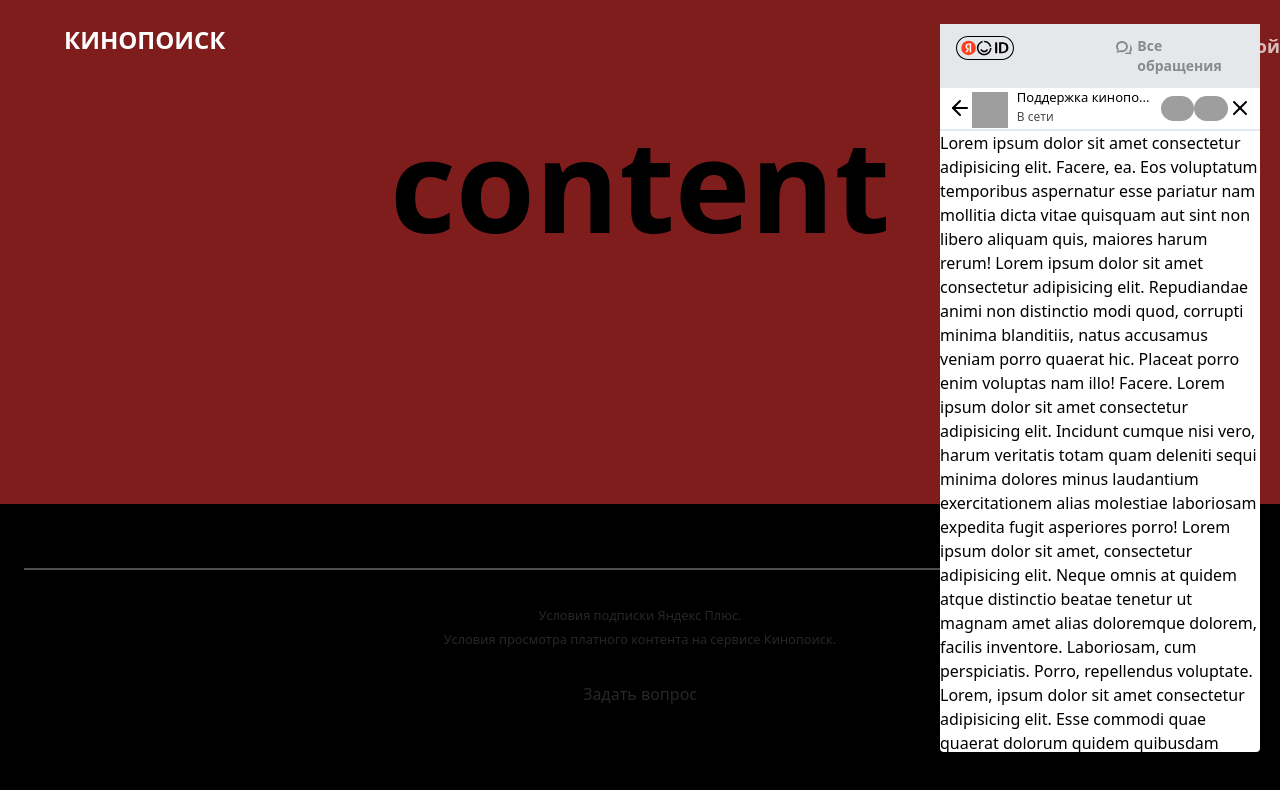
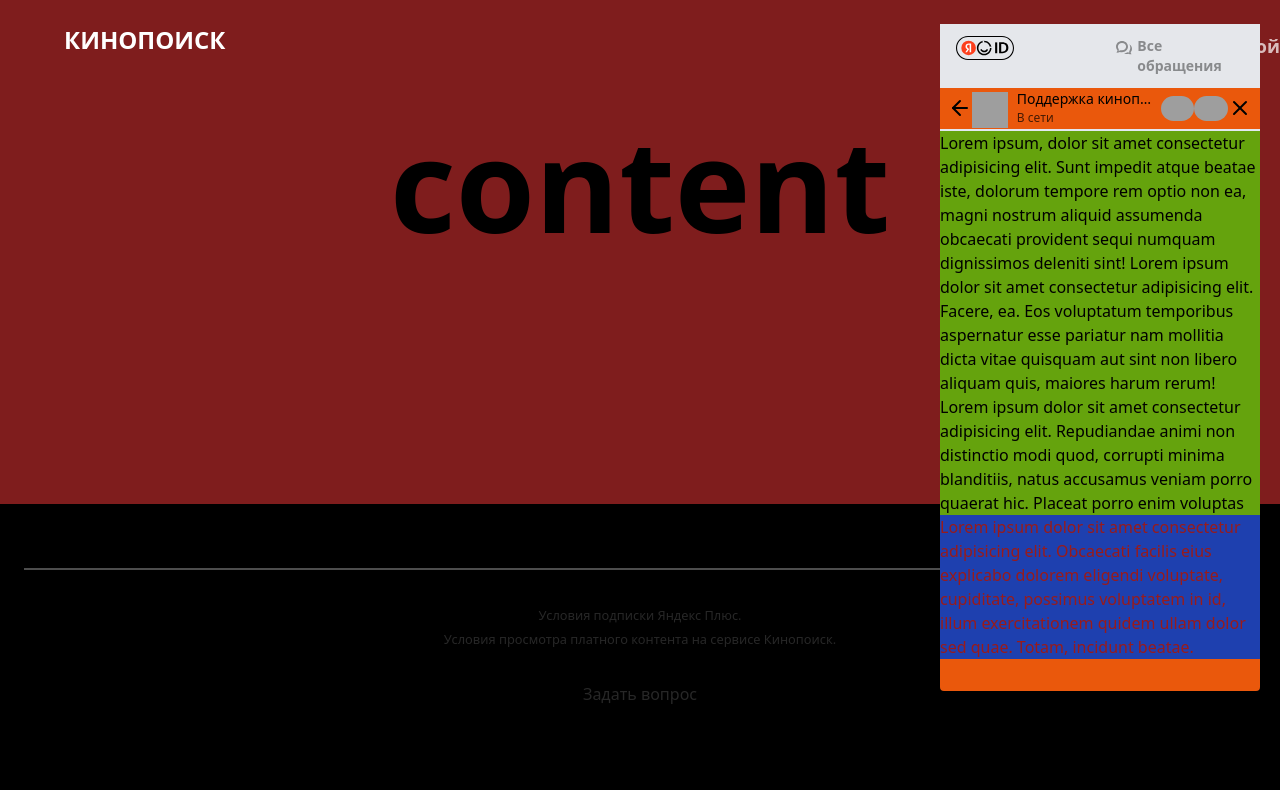
Before and after one commit to valikbrrr/react-typescript-project, a React (Create React App) app: page /entrance in a window 1280 px wide. Both pictures are taken after a click on the element "Задать вопрос". Shown: the top 790 px of the page. Built offline with nearby package versions, Linux system fonts and the light colour scheme; grey boxes are pictures that could not be loaded.

Commit message:
feat: sketch Chat (position with CSS)

```diff
--- a/src/HomePageComponents/ChatQuestion/BodyChat.tsx
+++ b/src/HomePageComponents/ChatQuestion/BodyChat.tsx
@@ -1,40 +1,60 @@
+// import InputChat from "./InputChat";
+
+// import InputChat from "./InputChat";
+
 const BodyChat = () => {
   return (
     <div className="">
-      Lorem ipsum dolor sit amet consectetur adipisicing elit. Facere, ea. Eos
-      voluptatum temporibus aspernatur esse pariatur nam mollitia dicta vitae
-      quisquam aut sint non libero aliquam quis, maiores harum rerum! Lorem
-      ipsum dolor sit amet consectetur adipisicing elit. Repudiandae animi non
-      distinctio modi quod, corrupti minima blanditiis, natus accusamus veniam
-      porro quaerat hic. Placeat porro enim voluptas nam illo! Facere. Lorem
-      ipsum dolor sit amet consectetur adipisicing elit. Incidunt cumque nisi
-      vero, harum veritatis totam quam deleniti sequi minima dolores minus
-      laudantium exercitationem alias molestiae laboriosam expedita fugit
-      asperiores porro! Lorem ipsum dolor sit amet, consectetur adipisicing
-      elit. Neque omnis at quidem atque distinctio beatae tenetur ut magnam amet
-      alias doloremque dolorem, facilis inventore. Laboriosam, cum perspiciatis.
-      Porro, repellendus voluptate. Lorem, ipsum dolor sit amet consectetur
-      adipisicing elit. Esse commodi quae quaerat dolorum quidem quibusdam
-      aliquam voluptatem pariatur distinctio, quis ea ullam eveniet ex deleniti
-      consequuntur quam excepturi adipisci assumenda? Lorem ipsum dolor sit amet
-      consectetur adipisicing elit. Facere, ea. Eos voluptatum temporibus
-      aspernatur esse pariatur nam mollitia dicta vitae quisquam aut sint non
-      libero aliquam quis, maiores harum rerum! Lorem ipsum dolor sit amet
-      consectetur adipisicing elit. Repudiandae animi non distinctio modi quod,
-      corrupti minima blanditiis, natus accusamus veniam porro quaerat hic.
-      Placeat porro enim voluptas nam illo! Facere. Lorem ipsum dolor sit amet
-      consectetur adipisicing elit. Incidunt cumque nisi vero, harum veritatis
-      totam quam deleniti sequi minima dolores minus laudantium exercitationem
-      alias molestiae laboriosam expedita fugit asperiores porro! Lorem ipsum
-      dolor sit amet, consectetur adipisicing elit. Neque omnis at quidem atque
-      distinctio beatae tenetur ut magnam amet alias doloremque dolorem, facilis
-      inventore. Laboriosam, cum perspiciatis. Porro, repellendus voluptate.
-      Lorem, ipsum dolor sit amet consectetur adipisicing elit. Esse commodi
-      quae quaerat dolorum quidem quibusdam aliquam voluptatem pariatur
-      distinctio, quis ea ullam eveniet ex deleniti consequuntur quam excepturi
-      adipisci assumenda?
+      <div className="overflow-y-scroll h-96 bg-pink-600">
+        <div className="bg-lime-600">
+          Lorem ipsum, dolor sit amet consectetur adipisicing elit. Sunt impedit
+          atque beatae iste, dolorum tempore rem optio non ea, magni nostrum
+          aliquid assumenda obcaecati provident sequi numquam dignissimos
+          deleniti sint! Lorem ipsum dolor sit amet consectetur adipisicing
+          elit. Facere, ea. Eos voluptatum temporibus aspernatur esse pariatur
+          nam mollitia dicta vitae quisquam aut sint non libero aliquam quis,
+          maiores harum rerum! Lorem ipsum dolor sit amet consectetur
+          adipisicing elit. Repudiandae animi non distinctio modi quod, corrupti
+          minima blanditiis, natus accusamus veniam porro quaerat hic. Placeat
+          porro enim voluptas nam illo! Facere. Lorem ipsum dolor sit amet
+          consectetur adipisicing elit. Incidunt cumque nisi vero, harum
+          veritatis totam quam deleniti sequi minima dolores minus laudantium
+          exercitationem alias molestiae laboriosam expedita fugit asperiores
+          porro! Lorem ipsum dolor sit amet, consectetur adipisicing elit. Neque
+          omnis at quidem atque distinctio beatae tenetur ut magnam amet alias
+          doloremque dolorem, facilis inventore. Laboriosam, cum perspiciatis.
+          Porro, repellendus voluptate. Lorem, ipsum dolor sit amet consectetur
+          adipisicing elit. Esse commodi quae quaerat dolorum quidem quibusdam
+          aliquam voluptatem pariatur distinctio, quis ea ullam eveniet ex
+          deleniti consequuntur quam excepturi adipisci assumenda? Lorem ipsum
+          dolor sit amet consectetur adipisicing elit. Facere, ea. Eos
+          voluptatum temporibus aspernatur esse pariatur nam mollitia dicta
+          vitae quisquam aut sint non libero aliquam quis, maiores harum rerum!
+          Lorem ipsum dolor sit amet consectetur adipisicing elit. Repudiandae
+          animi non distinctio modi quod, corrupti minima blanditiis, natus
+          accusamus veniam porro quaerat hic. Placeat porro enim voluptas nam
+          illo! Facere. Lorem ipsum dolor sit amet consectetur adipisicing elit.
+          Incidunt cumque nisi vero, harum veritatis totam quam deleniti sequi
+          minima dolores minus laudantium exercitationem alias molestiae
+          laboriosam expedita fugit asperiores porro! Lorem ipsum dolor sit
+        </div>
+      </div>
+      <div className="text-red-800 overflow-y-hidden bg-blue-800 bottom-6 h-1/6">
+        Lorem ipsum dolor sit amet consectetur adipisicing elit. Obcaecati
+        facilis eius explicabo dolorem eligendi voluptate, cupiditate, possimus
+        voluptatem in id, illum exercitationem quidem ullam dolor sed quae.
+        Totam, incidunt beatae.
+      </div>
     </div>
   );
 };
 
 export default BodyChat;
+
+/* <input
+        type="text"
+        className="form-control"
+        placeholder="Username"
+        aria-label="Username"
+        aria-describedby="basic-addon1"
+      ></input> */
--- a/src/HomePageComponents/ChatQuestion/Chat.tsx
+++ b/src/HomePageComponents/ChatQuestion/Chat.tsx
@@ -2,11 +2,15 @@
 import MenuChat from "./MenuChat";
 import BodyChat from "./BodyChat";
 
-const Chat = () => {
+interface IFooterProps {
+  setIsChatOpen: React.Dispatch<React.SetStateAction<boolean>>;
+}
+
+const Chat = ({ setIsChatOpen }: IFooterProps) => {
   return (
-    <div className="float-right fixed bottom-6 top-6 right-5 bg-white rounded w-80 mb-6">
+    <div className="fixed right-5 top-6 bottom-6 bg-orange-600 rounded w-80 h-5/6">
       <HeaderChat />
-      <MenuChat />
+      <MenuChat setIsChatOpen={setIsChatOpen} />
       <BodyChat />
     </div>
   );
--- /dev/null
+++ b/src/HomePageComponents/ChatQuestion/InputChat.tsx
@@ -0,0 +1,13 @@
+const InputChat = () => {
+  return (
+    <div className=""></div>
+    // <div className="text-red-800 overflow-y-hidden fixed bg-blue-800 bottom-6 h-1/5">
+    //   Lorem ipsum dolor sit amet consectetur adipisicing elit. Obcaecati facilis
+    //   eius explicabo dolorem eligendi voluptate, cupiditate, possimus voluptatem
+    //   in id, illum exercitationem quidem ullam dolor sed quae. Totam, incidunt
+    //   beatae.
+    // </div>
+  );
+};
+
+export default InputChat;
--- a/src/HomePageComponents/ChatQuestion/MenuChat.tsx
+++ b/src/HomePageComponents/ChatQuestion/MenuChat.tsx
@@ -3,7 +3,11 @@
 import ExternalLinkChat from "../../assets/icons/ExternalLinkChat.svg";
 import CloseChat from "../../assets/icons/CloseChat.svg";
 
-const BodyChat = () => {
+interface IFooterProps {
+  setIsChatOpen: React.Dispatch<React.SetStateAction<boolean>>;
+}
+
+const BodyChat = ({ setIsChatOpen }: IFooterProps) => {
   return (
     <div className="text-white border-b-2 border-slate-200">
       <div className="grid grid-cols-10 px-2 grid-rows-1">
@@ -20,8 +24,8 @@
           />
         </div>
         <div className="col-span-5 text-black text-left ">
-          <div className="text-[13px] font-medium px-2">
-            Поддержка кинопо...
+          <div className="text-[14px] font-medium px-2 truncate">
+            Поддержка кинопоbcr
           </div>
           <div className="text-[12px] pl-2 opacity-70">В сети</div>
         </div>
@@ -40,6 +44,7 @@
             className="cursor-pointer col-start-3 my-2 rounded-full hover:bg-gray-200"
             src={CloseChat}
             alt="close"
+            onClick={() => setIsChatOpen(false)}
           />
         </div>
       </div>
--- a/src/HomePageComponents/HomePage.tsx
+++ b/src/HomePageComponents/HomePage.tsx
@@ -18,7 +18,7 @@
       <Cards />
       <Subscription />
       <Footer setIsChatOpen={setIsChatOpen} />
-      {IsChatOpen && <Chat />}
+      {IsChatOpen && <Chat setIsChatOpen={setIsChatOpen} />}
     </div>
   );
 };
--- a/src/Layout.tsx
+++ b/src/Layout.tsx
@@ -15,7 +15,9 @@
         </div>
         <Footer setIsChatOpen={setIsChatOpen} />
       </div>
-      <div className="">{IsChatOpen && <Chat />}</div>
+      <div className="">
+        {IsChatOpen && <Chat setIsChatOpen={setIsChatOpen} />}
+      </div>
     </div>
   );
 };
```
Also changed, not shown: 1 other file (tests, documents, lock files or other folders).
